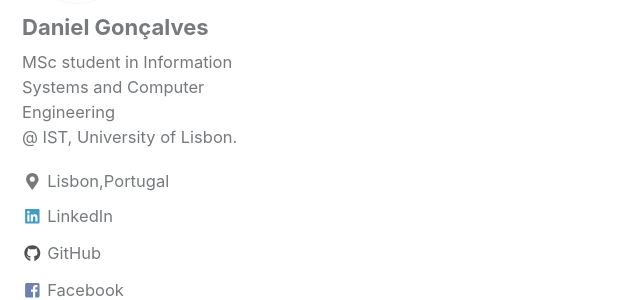
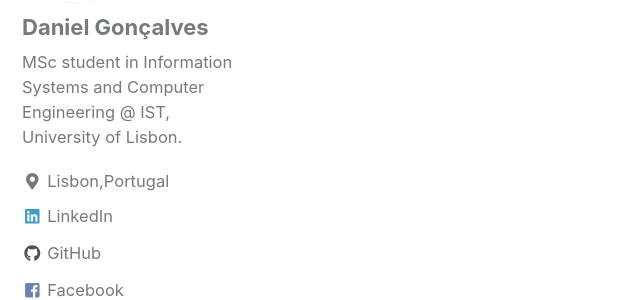
Before and after one commit to danielmg97/danielmg97.github.io, a Jekyll site: the page built from index.html, in a window 1280 px wide and 900 px high, scrolled down 1067 px. Shown: the part 154-454 px from the top of the window, without its empty margins (0-640 px from the left). Built offline with Jekyll 4.4.1, drawn with Linux system fonts in a browser that asks for light colours; cached includes are drawn as plain includes; nearby versions of some CDN libraries; the list of posts is cut into pages by our own code.

Commit message:
bio update

```diff
--- a/_config.yml
+++ b/_config.yml
@@ -108,7 +108,7 @@ analytics:
 author:
   name             : "Daniel Gonçalves"
   avatar           : "/images/author.jpg"
-  bio              : "MSc student in Information <br> Systems and Computer Engineering <br> @ IST, University of Lisbon."
+  bio              : "MSc student in Information <br> Systems and Computer <br> Engineering  @ IST,<br> University of Lisbon."
   location         : "Lisbon,Portugal"
   email            : "dmgonca@gmail.com"
   links:
```
